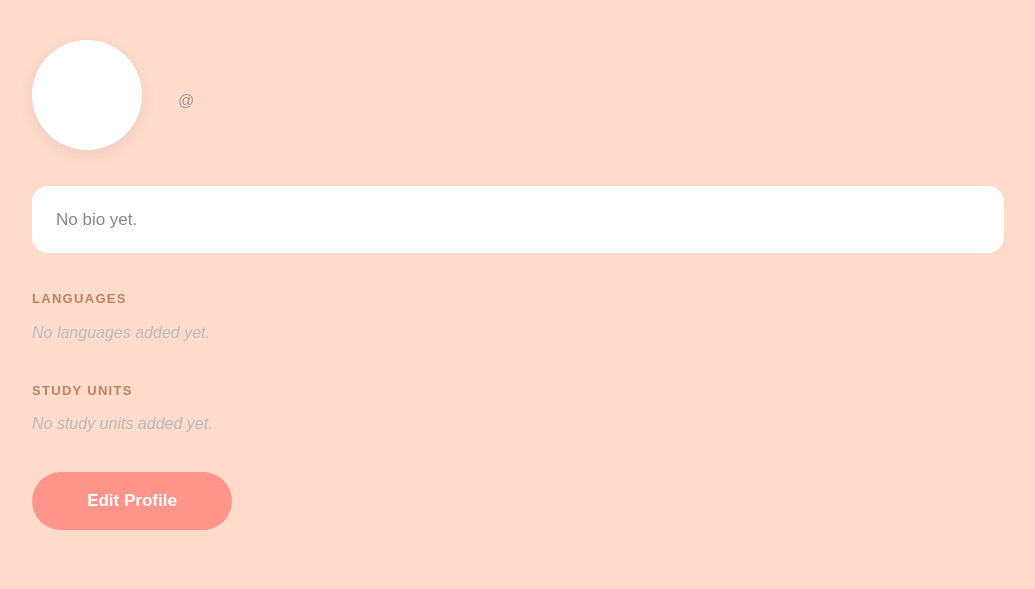
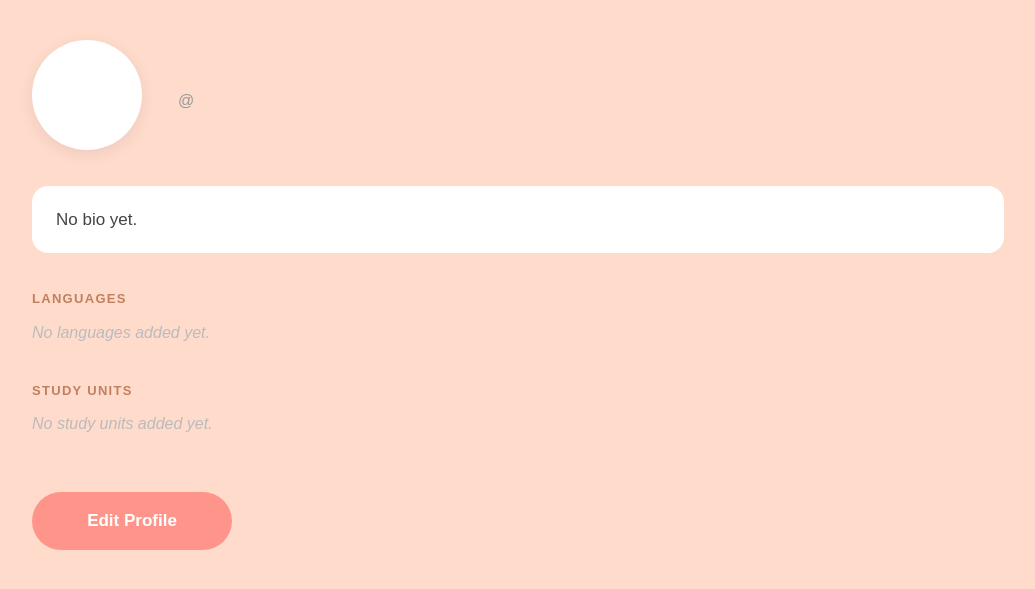
Before and after one commit to TomTran11/CITS3403_AGILE_WEB, a Flask app: template web/templates/main/profile.html in a window 1280 px wide. Shown: the part 102-691 px from the top of the page, without its empty margins (122-1157 px from the left). Run offline with Flask 3, Linux system fonts and the light colour scheme; the template is opened without the code that fills it, so the values that code supplies are empty.

Commit message:
update ui design in profile page

```diff
--- a/web/static/css/profile.css
+++ b/web/static/css/profile.css
@@ -46,7 +46,7 @@
     border-radius: 16px;
     padding: 20px 24px;
     font-size: 17px;
-    color: #888;
+    color: #444;
     min-height: 64px;
     line-height: 1.6;
 }
@@ -114,6 +114,7 @@
     cursor: pointer;
     transition: background 0.2s;
     text-decoration: none;
+    margin-top: 20px;
 }
 
 .edit-profile-btn:hover { background: #F07066; color: white; }
```
